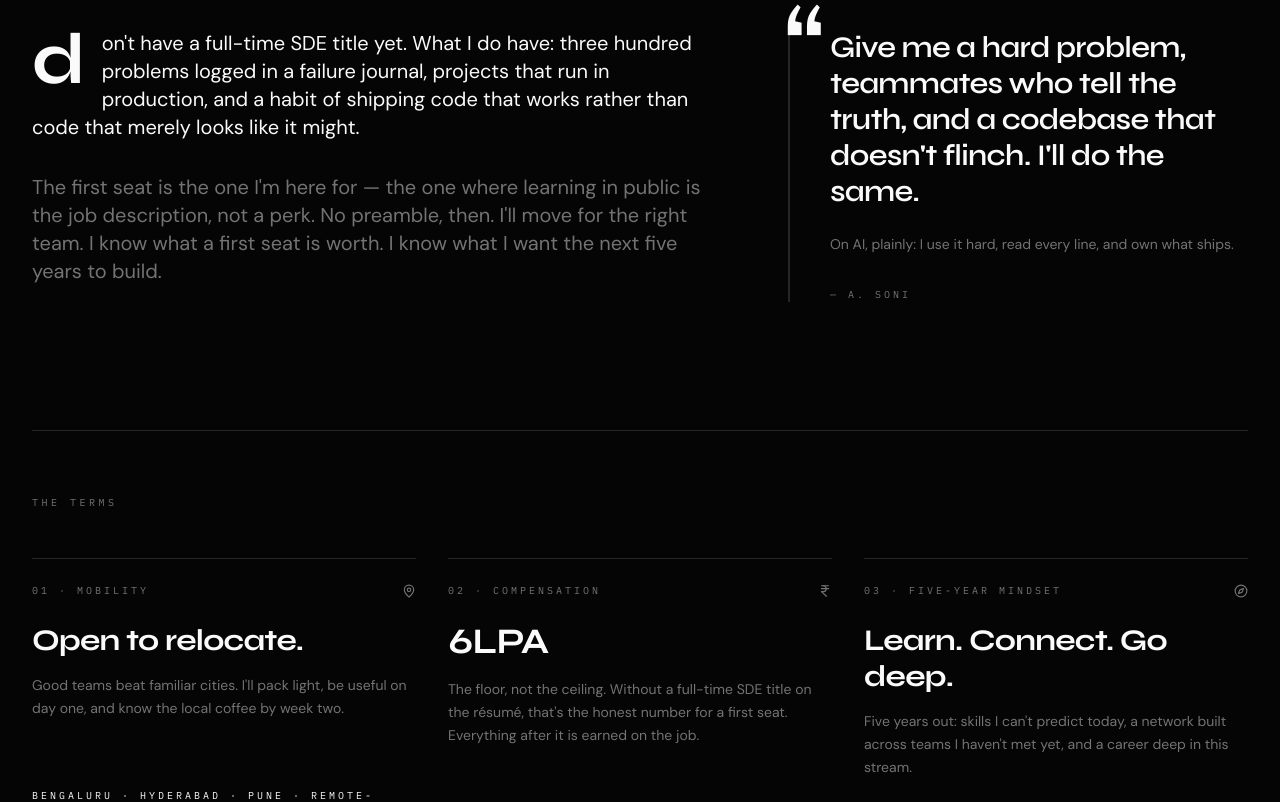
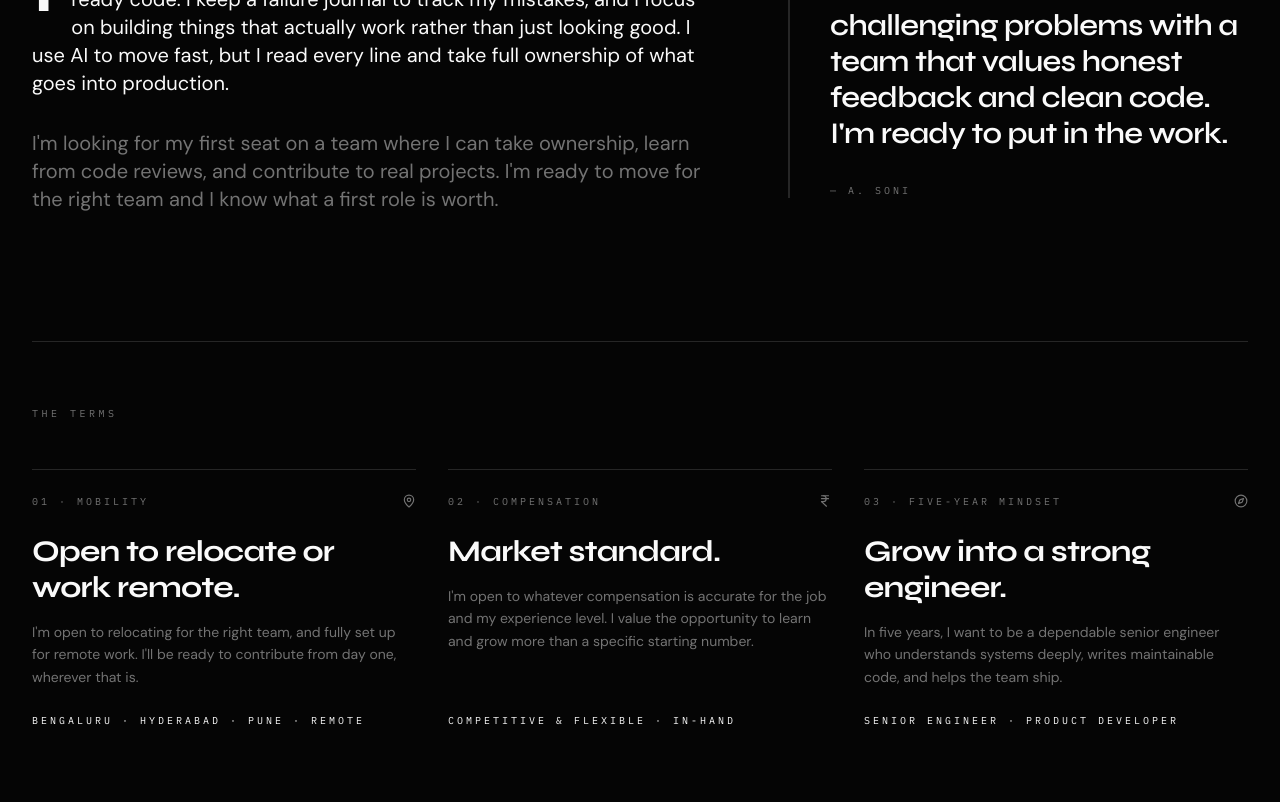
Before and after one commit to built-with-aman/Developer_Profile, a React (Vite) app: page / in a window 1280 px wide. Shown: the part 1380-2182 px from the top of the page. Built offline with nearby package versions, Linux system fonts and the light colour scheme.

Commit message:
fix: use Link instead of a tag for client-side routing in ProjectModal

```diff
--- a/src/pages/Home.jsx
+++ b/src/pages/Home.jsx
@@ -144,7 +144,7 @@ function AboutSite() {
 }
 
 /* ─────────────────────────────────────────────────────────────
-   INTENT ARTICLE — "The brief" (REFURBISHED)
+   INTENT ARTICLE — "The brief" (REFURBISHED LAYOUT / UPDATED TEXT)
    ───────────────────────────────────────────────────────────── */
 function IntentArticle() {
   const ref = useRef(null);
@@ -163,26 +163,25 @@ function IntentArticle() {
       n: "01",
       label: "Mobility",
       icon: MapPin,
-      title: "Open to relocate.",
-      desc: "Good teams beat familiar cities. I'll pack light, be useful on day one, and know the local coffee by week two.",
-      meta: "Bengaluru · Hyderabad · Pune · Remote-first",
+      title: "Open to relocate or work remote.",
+      desc: "I'm open to relocating for the right team, and fully set up for remote work. I'll be ready to contribute from day one, wherever that is.",
+      meta: "Bengaluru · Hyderabad · Pune · Remote",
     },
     {
       n: "02",
       label: "Compensation",
       icon: IndianRupee,
-      title: "6 LPA in hand.",
-      desc: "The floor, not the ceiling. Without a full-time SDE title on the résumé, that's the honest number for a first seat. Everything after it is earned on the job.",
-      meta: "Minimum expectation · in-hand",
-      isOdometer: true,
+      title: "Market standard.",
+      desc: "I'm open to whatever compensation is accurate for the job and my experience level. I value the opportunity to learn and grow more than a specific starting number.",
+      meta: "Competitive & flexible · In-hand",
     },
     {
       n: "03",
       label: "Five-year mindset",
       icon: Compass,
-      title: "Learn. Connect. Go deep.",
-      desc: "Five years out: skills I can't predict today, a network built across teams I haven't met yet, and a career deep in this stream.",
-      meta: "Senior engineer · product developer",
+      title: "Grow into a strong engineer.",
+      desc: "In five years, I want to be a dependable senior engineer who understands systems deeply, writes maintainable code, and helps the team ship.",
+      meta: "Senior engineer · Product developer",
     },
   ];
 
@@ -207,15 +206,14 @@ function IntentArticle() {
           </Reveal>
           <Reveal delay={0.06}>
             <p className="font-mono text-[10px] uppercase tracking-[0.3em] text-muted/70">
-              Intent, in plain terms
+              What I bring to the table.
             </p>
           </Reveal>
         </div>
 
         <Reveal delay={0.1}>
           <h2 className="mt-8 max-w-4xl font-display text-5xl font-bold leading-[0.95] tracking-tight md:text-7xl">
-            What I want.{" "}
-            <span className="text-muted">Stated once, in plain English.</span>
+            What I want.
           </h2>
         </Reveal>
 
@@ -226,16 +224,16 @@ function IntentArticle() {
           <Reveal delay={0.16} className="lg:col-span-7">
             <div className="space-y-8">
               <p className="text-lg leading-relaxed text-fg/90 md:text-xl first-letter:float-left first-letter:mr-4 first-letter:mt-1 first-letter:font-display first-letter:text-7xl first-letter:font-bold first-letter:leading-[0.75] first-letter:text-fg">
-                don't have a full-time SDE title yet. What I do have: three hundred
-                problems logged in a failure journal, projects that run in production,
-                and a habit of shipping code that works rather than code that merely
-                looks like it might.
+                I don't have a full-time SDE title yet, but I have shipped
+                production-ready code. I keep a failure journal to track my mistakes,
+                and I focus on building things that actually work rather than just
+                looking good. I use AI to move fast, but I read every line and take
+                full ownership of what goes into production.
               </p>
               <p className="text-lg leading-relaxed text-muted md:text-xl">
-                The first seat is the one I'm here for — the one where learning in public
-                is the job description, not a perk. No preamble, then. I'll move for the
-                right team. I know what a first seat is worth. I know what I want the
-                next five years to build.
+                I'm looking for my first seat on a team where I can take ownership,
+                learn from code reviews, and contribute to real projects. I'm ready to
+                move for the right team and I know what a first role is worth.
               </p>
             </div>
           </Reveal>
@@ -250,11 +248,8 @@ function IntentArticle() {
                 &ldquo;
               </span>
               <p className="relative font-display text-2xl font-semibold leading-snug tracking-tight md:text-3xl">
-                Give me a hard problem, teammates who tell the truth, and a codebase
-                that doesn't flinch. I'll do the same.
-              </p>
-              <p className="mt-6 text-sm leading-relaxed text-muted">
-                On AI, plainly: I use it hard, read every line, and own what ships.
+                I want to work on challenging problems with a team that values honest
+                feedback and clean code. I'm ready to put in the work.
               </p>
               <p className="mt-8 font-mono text-[10px] uppercase tracking-[0.3em] text-muted">
                 — A.&nbsp;SONI
@@ -284,17 +279,9 @@ function IntentArticle() {
                       <Icon size={14} className="text-muted group-hover:text-fg transition-colors" />
                     </div>
 
-                    {spec.isOdometer ? (
-                      <Odometer
-                        value={6}
-                        suffix=" LPA"
-                        className="font-display text-3xl font-bold tracking-tight md:text-4xl"
-                      />
-                    ) : (
-                      <h3 className="font-display text-2xl font-bold tracking-tight md:text-3xl">
-                        {spec.title}
-                      </h3>
-                    )}
+                    <h3 className="font-display text-2xl font-bold tracking-tight md:text-3xl">
+                      {spec.title}
+                    </h3>
 
                     <p className="mt-4 text-sm leading-relaxed text-muted flex-grow">
                       {spec.desc}
```
